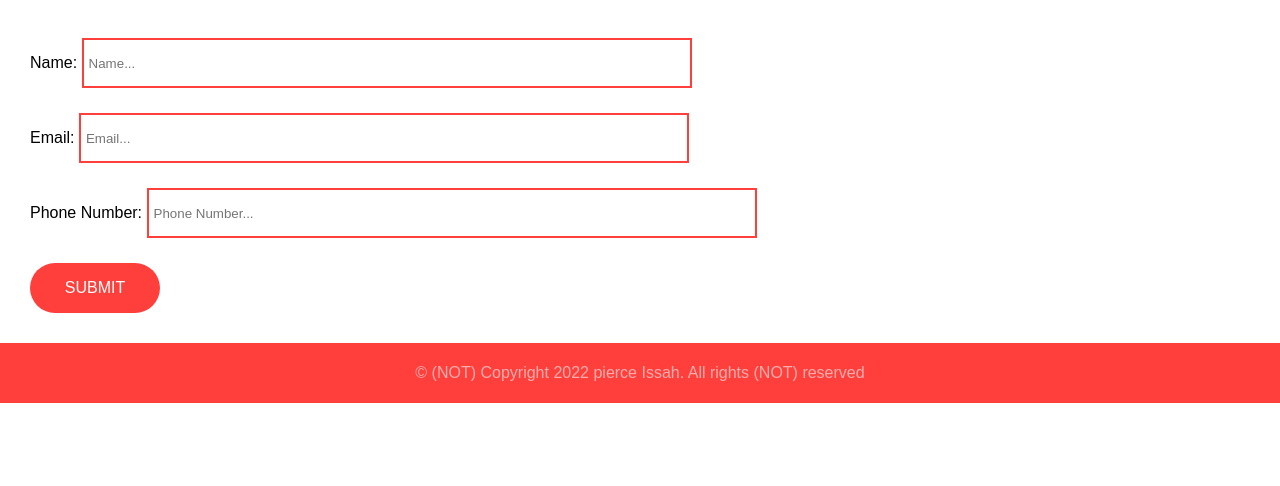
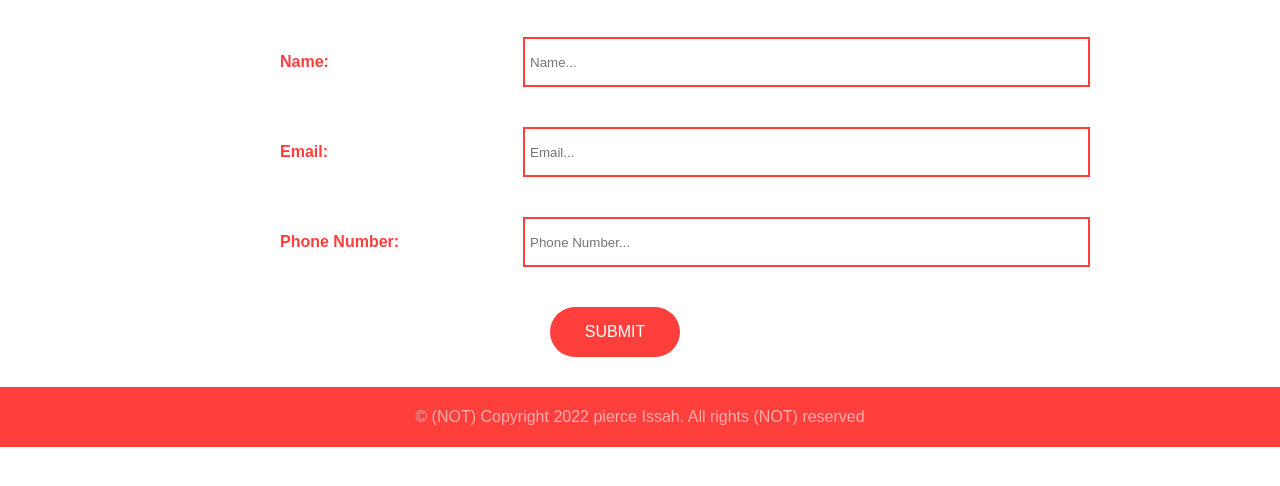
Before and after one commit to PJIceskull/MVC-Nav2, a website with bundled scripts: page contact.html in a window 1280 px wide. Shown: the part 130-616 px from the top of the page. Built offline with nearby package versions, Linux system fonts and the light colour scheme.

Commit message:
Align input and labels in form

```diff
--- a/scss/contact.scss
+++ b/scss/contact.scss
@@ -1,20 +1,26 @@
 Form {
   font-family: sans-serif;
-
-  //   display: flex;
-  //   align-items: center;
-  //   justify-content: space-between;
+  max-width: 900px;
+  min-height: 100%;
+  // background-color: aqua;
+  color: #ff3f3c;
+  margin: 0 auto;
   div {
     max-width: 100%;
-    // display: flex;
-    // align-items: center;
-    // justify-content: space-between;
+    display: flex;
+    align-items: center;
+    justify-content: space-between;
+    // padding-left: 25px;
+    margin-top: 40px;
+    padding-left: 10%;
+  }
+  label {
+    font-weight: bold;
   }
   .contactBox {
     height: 50px;
-    width: 50%;
+    width: 70%;
     border: 2px solid #ff3f3c;
-    margin-top: 25px;
     // margin-left: 20%;
     // margin-right: 40%;
     padding-left: 5px;
@@ -27,7 +33,9 @@ Form {
     height: 50px;
     width: 130px;
     border-radius: 50px;
-    margin-top: 25px;
+    // margin-top: 25px;
+    // margin-left: 40%;
+    margin: 40px 40% 0;
     &:hover {
       background-color: #bf3431;
     }
```
Also changed, not shown: css/styles.css, 1 other file.
